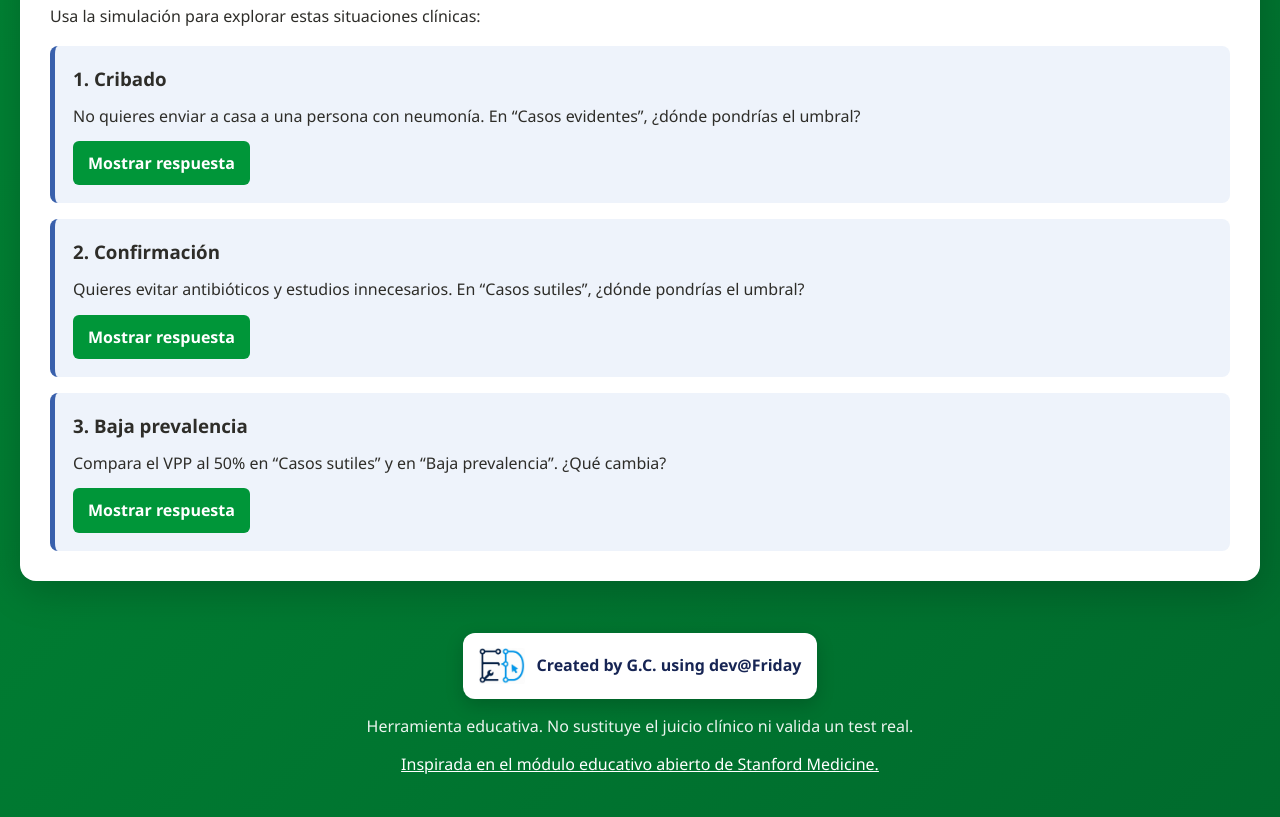
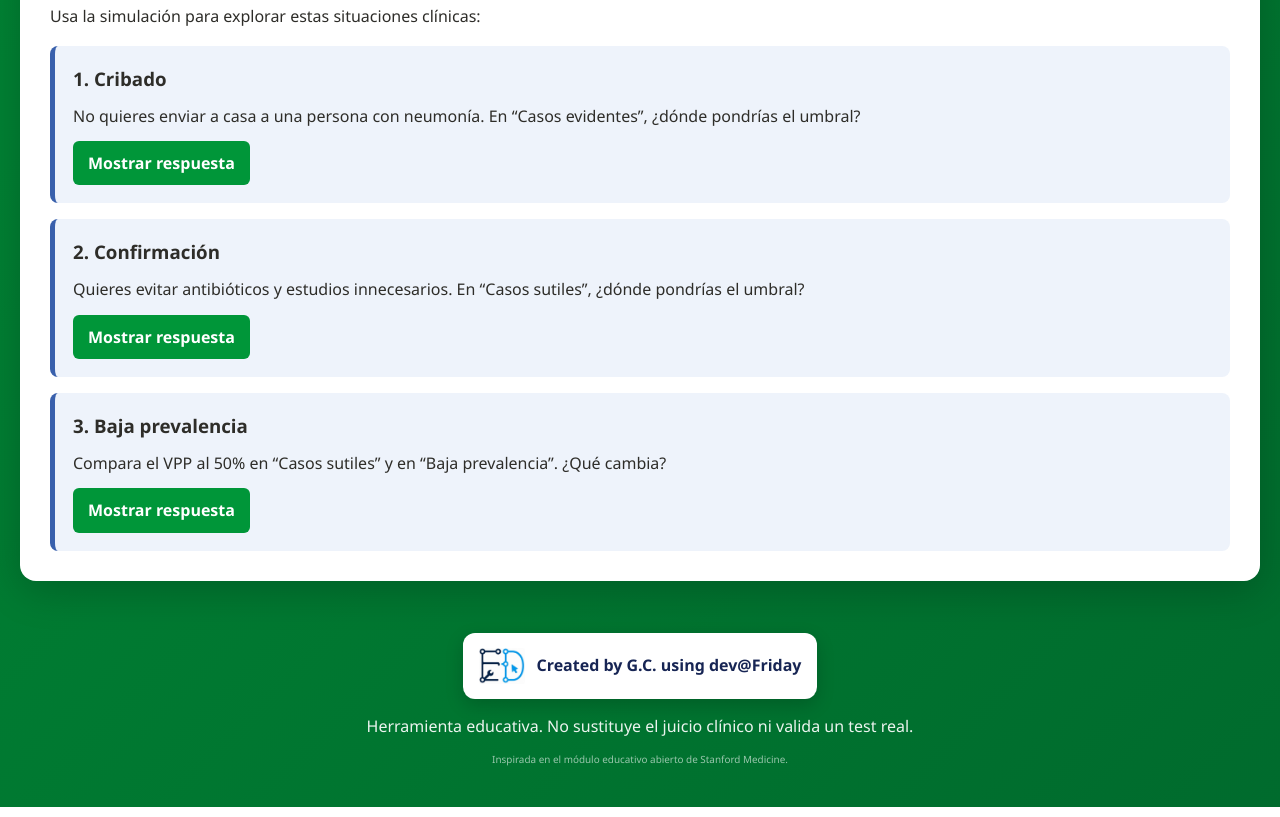
Before and after one commit to G-caltabiano/diagnostic-test-simulator, a website with bundled scripts: page index.html in a window 1280 px wide. Shown: the part 1847-2664 px from the top of the page. Built offline with nearby package versions, Linux system fonts and the light colour scheme.

Commit message:
Remove branding links and soften inspiration credit

```diff
--- a/index.html
+++ b/index.html
@@ -18,9 +18,9 @@
   </div>
 
   <header class="site-header">
-    <a class="brand" href="https://www.uab.cat/web/estudiar/graus/graus/facultat-de-medicina-1345721626216.html" target="_blank" rel="noreferrer" aria-label="Facultat de Medicina - Universitat Autònoma de Barcelona">
+    <div class="brand" aria-label="Facultat de Medicina - Universitat Autònoma de Barcelona">
       <img class="uab-logo" src="assets/uab-medicina.svg" alt="Facultat de Medicina, Universitat Autònoma de Barcelona">
-    </a>
+    </div>
     <label class="language-picker">
       <span data-i18n="language"></span>
       <select id="languageSelect" aria-label="Idioma">
@@ -184,7 +184,7 @@
       <strong>Created by G.C. using dev@Friday</strong>
     </div>
     <p data-i18n="footer"></p>
-    <p><a href="https://stanfordmed.github.io/aimeded/ai-evaluation/" rel="noreferrer" target="_blank" data-i18n="inspiration"></a></p>
+    <p class="inspiration-credit" data-i18n="inspiration"></p>
   </footer>
 
   <script type="module" src="app.js"></script>
--- a/styles.css
+++ b/styles.css
@@ -139,9 +139,9 @@ th, td { padding: 12px; border-bottom: 1px solid #dce2e8; text-align: left; }
 th { background: #edf2f7; }
 
 footer { padding: 8px 20px 28px; color: rgb(255 255 255 / 92%); text-align: center; }
-footer a { color: white; }
 .creator-signature { display: flex; width: fit-content; align-items: center; justify-content: center; gap: 12px; margin: 0 auto 14px; padding: 10px 16px; border-radius: 12px; color: #172554; background: white; box-shadow: 0 6px 18px rgb(0 0 0 / 18%); }
 .creator-signature img { display: block; width: 46px; height: 46px; border-radius: 9px; object-fit: contain; }
+.inspiration-credit { margin-top: 8px; font-size: .62rem; opacity: .65; }
 .mobile-note { position: fixed; inset: 0; z-index: 100; display: grid; place-items: center; padding: 20px; background: rgb(0 0 0 / 70%); }
 .mobile-note[hidden] { display: none; }
 .mobile-note__box { width: min(360px, 100%); padding: 26px; border-radius: 12px; background: white; text-align: center; }
```
